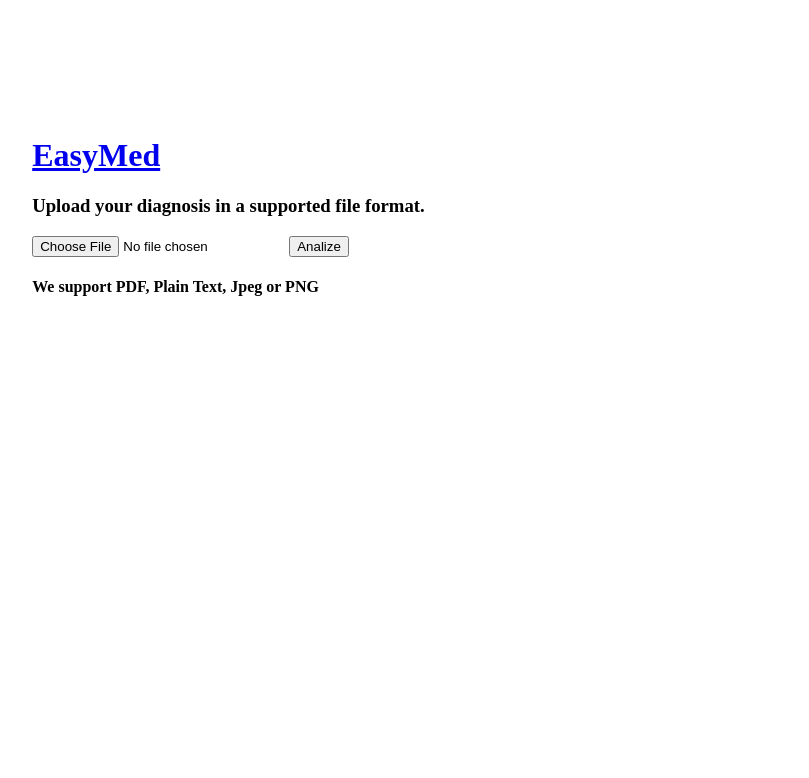
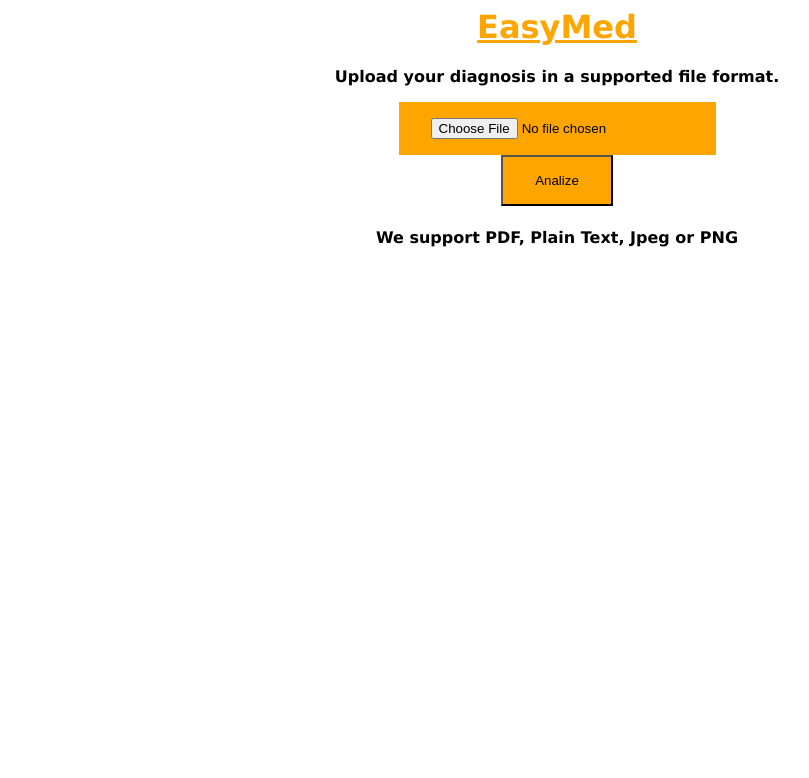
Before and after one commit to gprendi/StartHack_Microsoft, a Flask app: page /index in a window 1280 px wide. Shown: the top 778 px of the page, without its empty margins (83-892 px from the left). Run offline with Flask 2, Linux system fonts and the light colour scheme.

Commit message:
working style

```diff
--- a/app.py
+++ b/app.py
@@ -14,6 +14,7 @@ ALLOWED_EXTENSIONS = {'txt','pdf','png','jpeg'}
 
 ##APP STARTUP
 app= Flask(__name__)
+app._static_folder='static'
 app.config['UPLOAD_FOLDER'] = UPLOAD_FOLDER
 app.secret_key='blabla'
 
--- a/static/main.css
+++ /dev/null
@@ -1,14 +0,0 @@
-body {
-    margin: 5%;
-    padding: 4%;
-}
-
-#main {
-    align-self: center;
-    vertical-align: middle;
-}
-
-h1 {
-    font-size: xx-large;
-    color: yellow;
-}
--- a/templates/base.html
+++ /dev/null
@@ -1,26 +0,0 @@
-<!DOCTYPE html>
-<!--[if lt IE 7]>      <html class="no-js lt-ie9 lt-ie8 lt-ie7"> <![endif]-->
-<!--[if IE 7]>         <html class="no-js lt-ie9 lt-ie8"> <![endif]-->
-<!--[if IE 8]>         <html class="no-js lt-ie9"> <![endif]-->
-<!--[if gt IE 8]>      <html class="no-js"> <!--<![endif]-->
-<html>
-		<meta charset="utf-8">
-        <meta http-equiv="X-UA-Compatible" content="IE=edge">
-        <title>EasyMed</title>
-        <meta name="description" content="">
-        <meta name="viewport" content="width=device-width, initial-scale=1">
-        <link rel="stylesheet" href="{{ url_for('static', filename='main.css') }}">
-	</head>
-	<body>
-		{% with messages = get_flashed_messages() %}
-		{% if messages %}
-			<ul class= flashes >
-			{% for message in messages %}
-				<li>{{message}}</li>
-			{% endfor %}
-			</ul>
-		{% endif %}
-		{% endwith %}
-		{% block body %}{% endblock %}
-	</body>
-</html>
--- a/templates/index.html
+++ b/templates/index.html
@@ -1,27 +1,30 @@
-{% extends "base.html" %}
-{% block body %}
-<!DOCTYPE html>
 <html>
-    <body>
-        <!--[if lt IE 7]>
-            <p class="browsehappy">You are using an <strong>outdated</strong> browser. Please <a href="#">upgrade your browser</a> to improve your experience.</p>
-        <![endif]-->
+	<head>
+		<style>
+			h1 {color: orange; font-family: Verdana; font-size: xx-large;text-align: center; }
+			h3 {color: black; font-family: Verdana; font-size: medium; text-align: center;}
+			h4 {color: black; font-family: Verdana; font-size: medium; text-align: center;}
+			h5 {color: red; font-family: Verdana; font-size: medium;text-align: center;}
+			a {color: orange; font-family: Verdana;}
+			a:visited {color: orange; font-family: Verdana;}
+			a:hover {color: red;font-family: Verdana;}
+			form {border-bottom: 2px black;align-items: center; margin: auto; display:grid;}
+			input[type=submit],[type=file] {background-color: orange;padding: 16px 32px;margin: 4px 2px;margin: 0 auto;}
+		</style>
+	</head>
 
-		<div id="main">
 	<h1><a href='./index'> EasyMed </a></h1>
 	<h3>Upload your diagnosis in a supported file format.</h3>
 	{% if error %}
 		<h5 class=error><strong>Error:</strong> {{error}}</h5>
 	{% endif %}
-       	<div id="form">
+
 	<form method=post enctype = multipart/form-data>
 		<input type=file name=file  placeholder="Drag & Drop">
 		<input type=submit value=Analize>
 	</form>
-		</div>
+
 	<h4>We support PDF, Plain Text, Jpeg or PNG</h4>
-	</div>
-    </body>
+
+
 </html>
-
-{% endblock %}
```
Also changed, not shown: static/style.css (added), 1 other file. Lines whose indentation alone changed are shown as unchanged.
